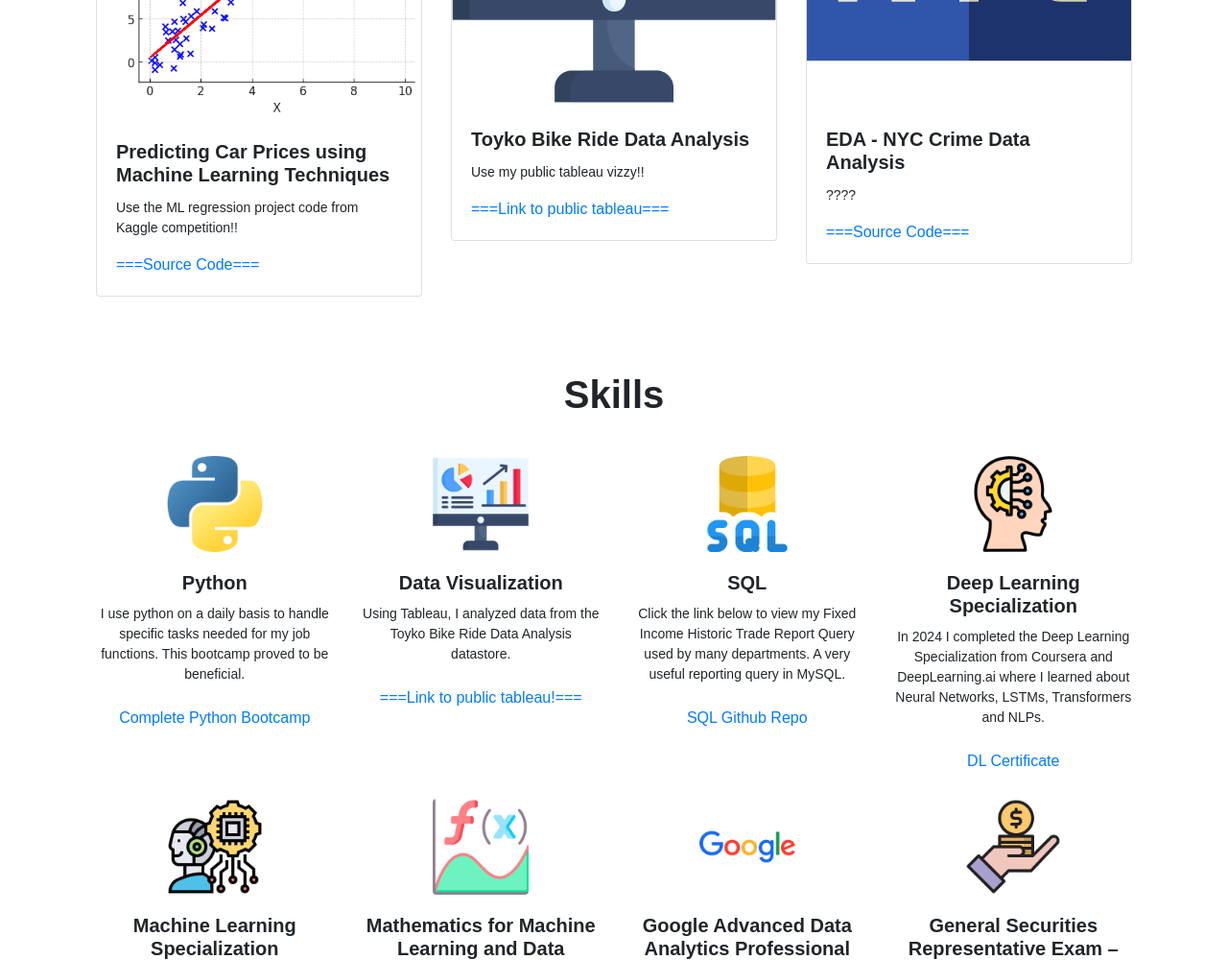
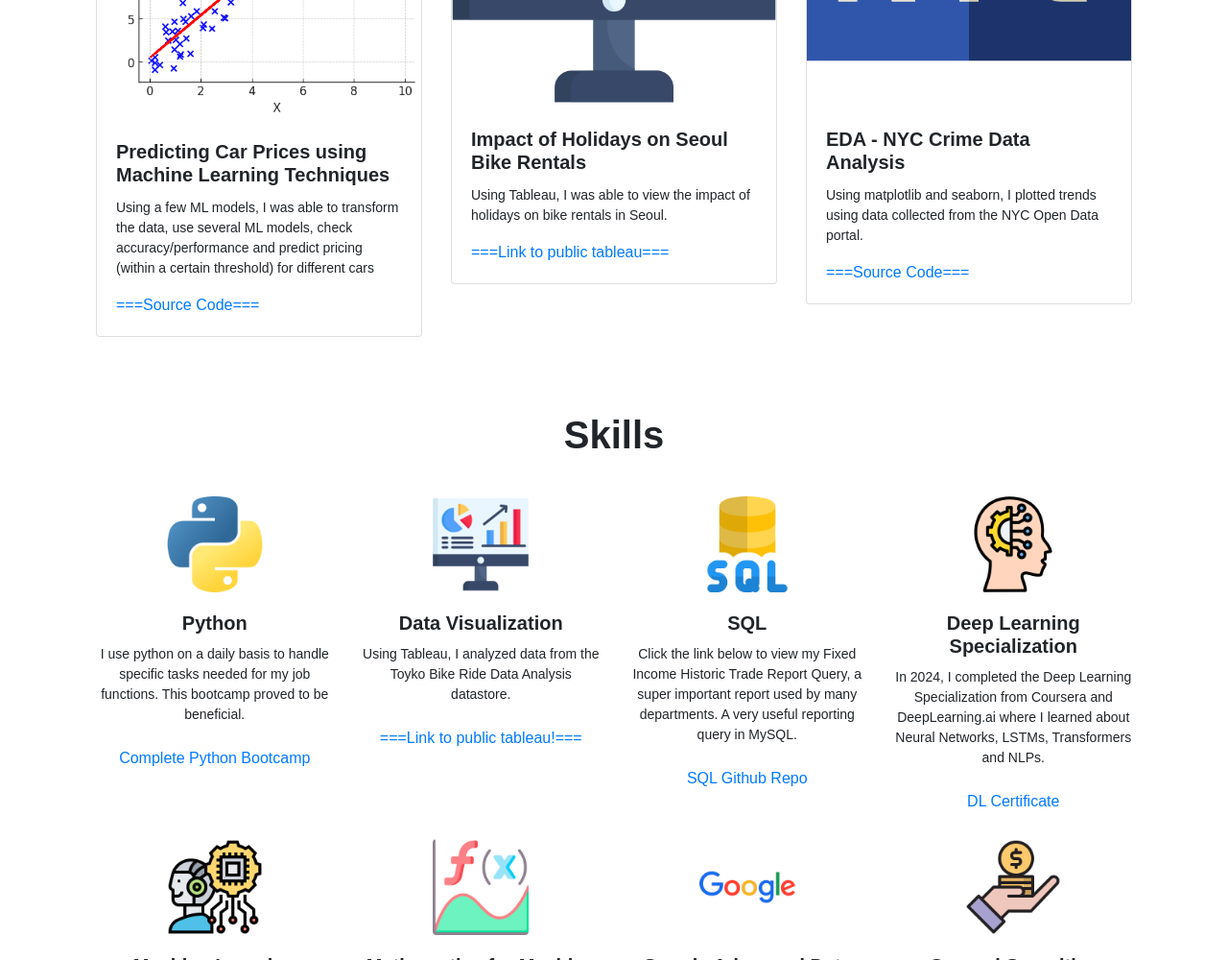
Before and after one commit to ixcel87/portfolio, a plain HTML site: page index.html in a window 1280 px wide. Shown: the part 1180-2180 px from the top of the page at 96% size. Drawn offline with nearby package versions, Linux system fonts and the light colour scheme.

Commit message:
more fixes

```diff
--- a/index.html
+++ b/index.html
@@ -90,7 +90,9 @@
                             <img src="images/projects/regression_chart.png" class="card-img-top" alt="Project 1">
                             <div class="card-body">
                                 <h5 class="card-title">Predicting Car Prices using Machine Learning Techniques</h5>
-                                <p class="card-text">Use the ML regression project code from Kaggle competition!!</p>
+                                <p class="card-text">Using a few ML models, I was able to transform the data, use
+                                    several ML models, check accuracy/performance and predict pricing (within a certain
+                                    threshold) for different cars</p>
                                 <!-- <a href="#" class="card-link">Blog Post</a> -->
                                 <a href="#" class="card-link">===Source Code===</a>
                             </div>
@@ -101,10 +103,13 @@
                         <div class="card">
                             <img src="images/projects/vizzes.png" class="card-img-top" alt="Project 2">
                             <div class="card-body">
-                                <h5 class="card-title">Toyko Bike Ride Data Analysis</h5>
-                                <p class="card-text">Use my public tableau vizzy!!</p>
+                                <h5 class="card-title">Impact of Holidays on Seoul Bike Rentals</h5>
+                                <p class="card-text">Using Tableau, I was able to view the impact of holidays on bike
+                                    rentals in Seoul.</p>
                                 <!-- <a href="#" class="card-link">Blog Post</a> -->
-                                <a href="#" class="card-link">===Link to public tableau===</a>
+                                <a href="https://public.tableau.com/views/ImpactonSeoulBikeRentals-2018/Dashboard1?:language=en-US&:sid=&:display_count=n&:origin=viz_share_link"
+                                    target="_blank" rel="noopener noreferrer" class="card-link">===Link to public
+                                    tableau===</a>
                             </div>
                         </div>
                     </div>
@@ -114,7 +119,8 @@
                             <img src="images/projects/nyc.png" class="card-img-top" alt="Project 3">
                             <div class="card-body">
                                 <h5 class="card-title">EDA - NYC Crime Data Analysis</h5>
-                                <p class="card-text">????</p>
+                                <p class="card-text">Using matplotlib and seaborn, I plotted trends using data collected
+                                    from the NYC Open Data portal.</p>
                                 <!-- <a href="#" class="card-link">Blog Post</a> -->
                                 <a href="#" class="card-link">===Source Code===</a>
                             </div>
@@ -152,8 +158,8 @@
                     <div class="col-md-3">
                         <img src="images/skills/sql.png" class="rounded mx-auto d-block" alt="SQL" width="100">
                         <h5 class="mt-3">SQL</h5>
-                        <p>Click the link below to view my Fixed Income Historic Trade Report Query used by many
-                            departments. A very useful reporting query in MySQL.</p>
+                        <p>Click the link below to view my Fixed Income Historic Trade Report Query, a super important
+                            report used by many departments. A very useful reporting query in MySQL.</p>
                         <a href="https://github.com/ixcel87/randomScripts/blob/main/sql/historicTradeQuery.mysql"
                             target="_blank" rel="noopener noreferrer" class="btn btn-link">SQL Github Repo</a>
                     </div>
@@ -162,7 +168,7 @@
                         <img src="images/skills/ai1.png" class="rounded mx-auto d-block"
                             alt="Deep Learning Specialization" width="100">
                         <h5 class="mt-3">Deep Learning Specialization</h5>
-                        <p>In 2024 I completed the Deep Learning Specialization from Coursera and DeepLearning.ai where
+                        <p>In 2024, I completed the Deep Learning Specialization from Coursera and DeepLearning.ai where
                             I learned about Neural Networks, LSTMs, Transformers and NLPs.</p>
                         <a href="https://www.coursera.org/account/accomplishments/specialization/492V4ZX7BADN"
                             target="_blank" rel="noopener noreferrer" class="btn btn-link">DL Certificate</a>
```
